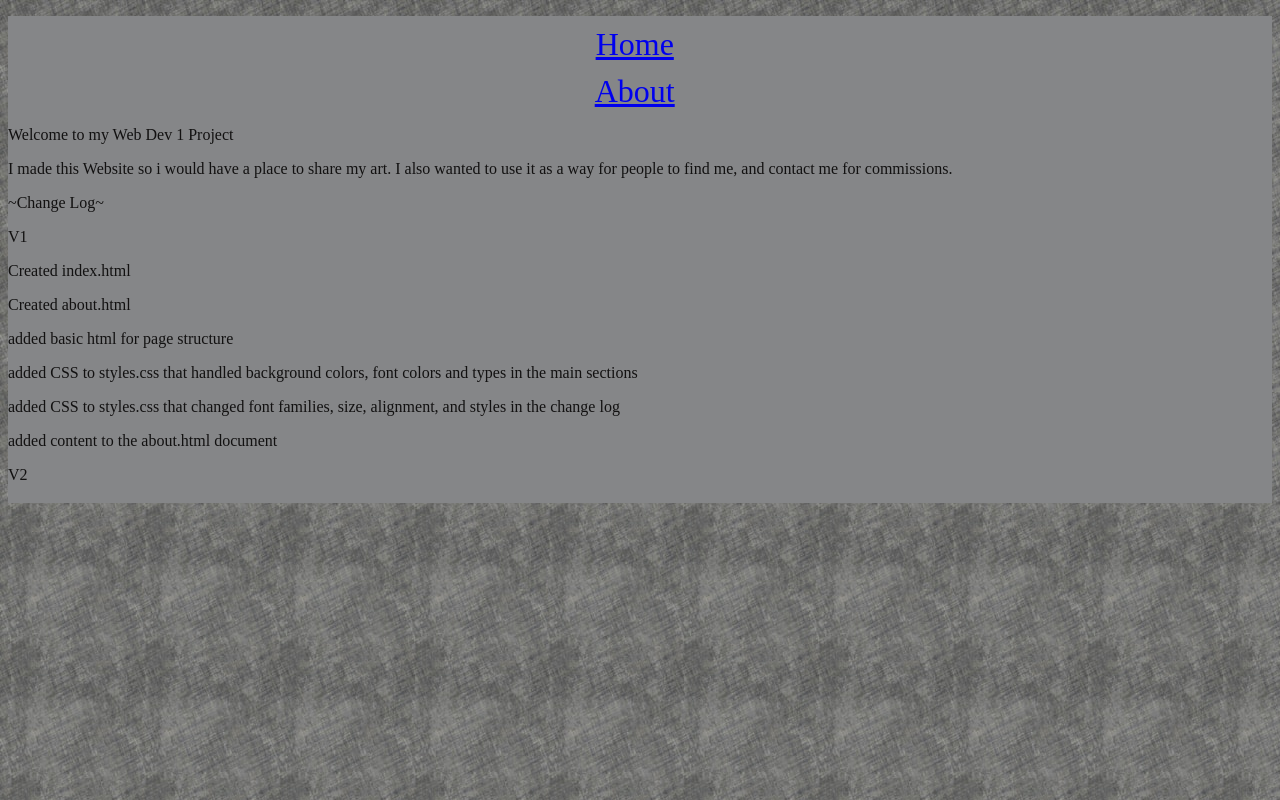
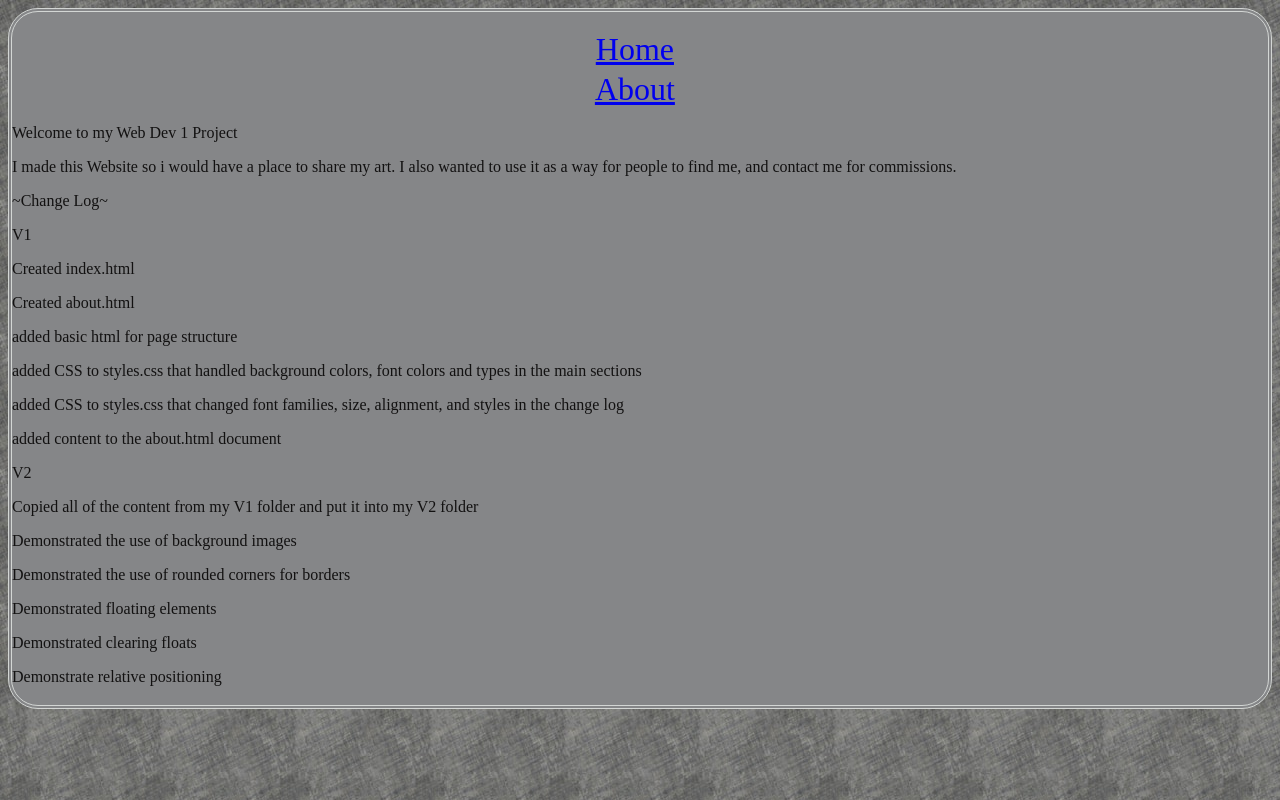
Before and after one commit to BSHRIVER44/Project, a plain HTML site: page V1/V1/about.html in a window 1280 px wide. Drawn offline with Linux system fonts and the light colour scheme.

Commit message:
commit changes

```diff
--- a/V1/V1/about.html
+++ b/V1/V1/about.html
@@ -32,7 +32,12 @@
            <p>added CSS to styles.css that changed font families, size, alignment, and styles in the change log</p>
            <p>added content to the about.html document</p>
            <p>V2</p>
-           <p></p>
+           <p>Copied all of the content from my V1 folder and put it into my V2 folder</p>
+           <p>Demonstrated the use of background images</p>
+           <p>Demonstrated the use of rounded corners for borders</p>
+           <p>Demonstrated floating elements</p>
+           <p>Demonstrated clearing floats</p>
+           <p>Demonstrate relative positioning</p>
         </header>
         </nav>
     </body>
--- a/V1/V1/styles.css
+++ b/V1/V1/styles.css
@@ -30,6 +30,8 @@ header {
 
 /* navigation styles */
 nav {
+	border:4px double rgb(211, 214, 212);
+	border-radius: 30px;
 	background-color: rgb(133, 134, 136);
 	background-color: rgb(133, 134, 136);
 	padding-bottom: 3px;
@@ -52,7 +54,7 @@ nav>ul>li {
 nav>ul>li>a {
 	display: block;
 	text-align: center;
-	padding-top: 10px;
+	padding-top: 3px;
 }
 
 
@@ -91,7 +93,7 @@ H6{
 
 /* The grid:equal columns that floats next to each other */
 .row {
-	float: left;
+	float: right;
 	padding: 10px;
   }
 
```
